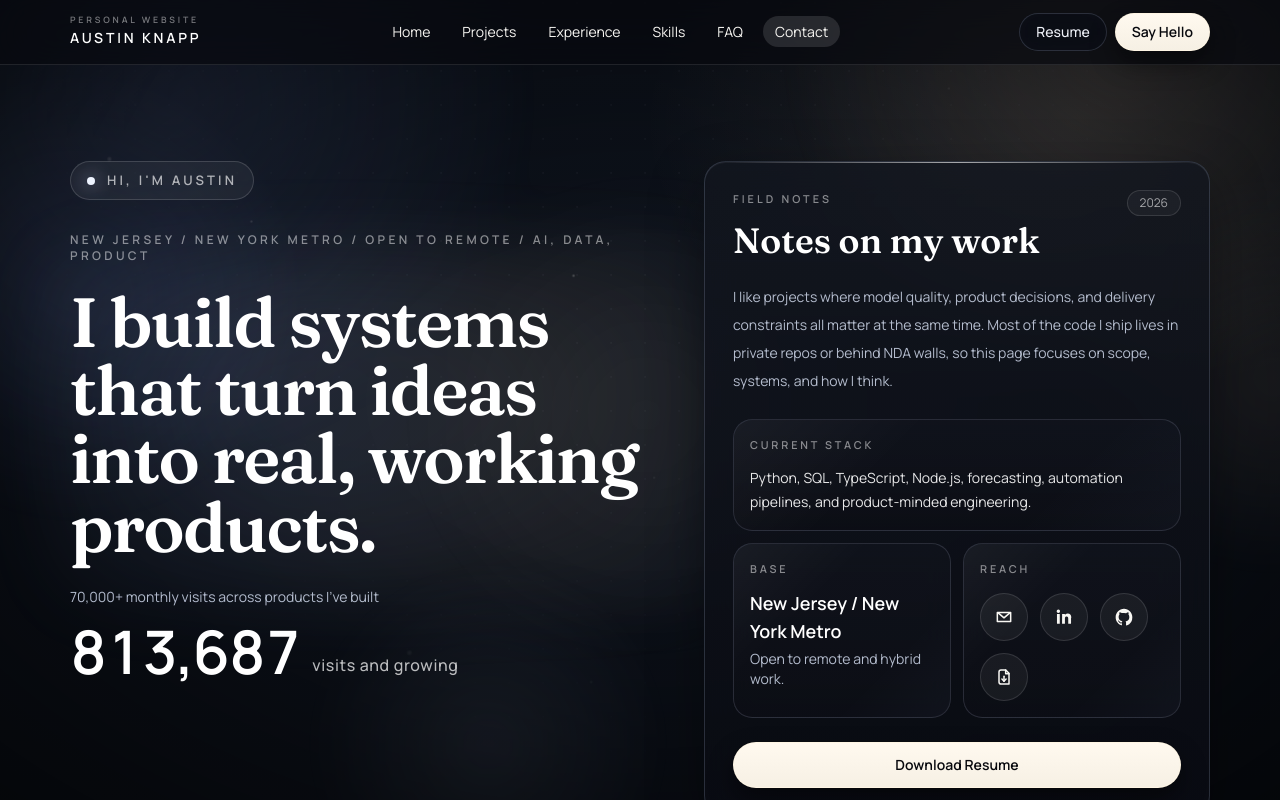
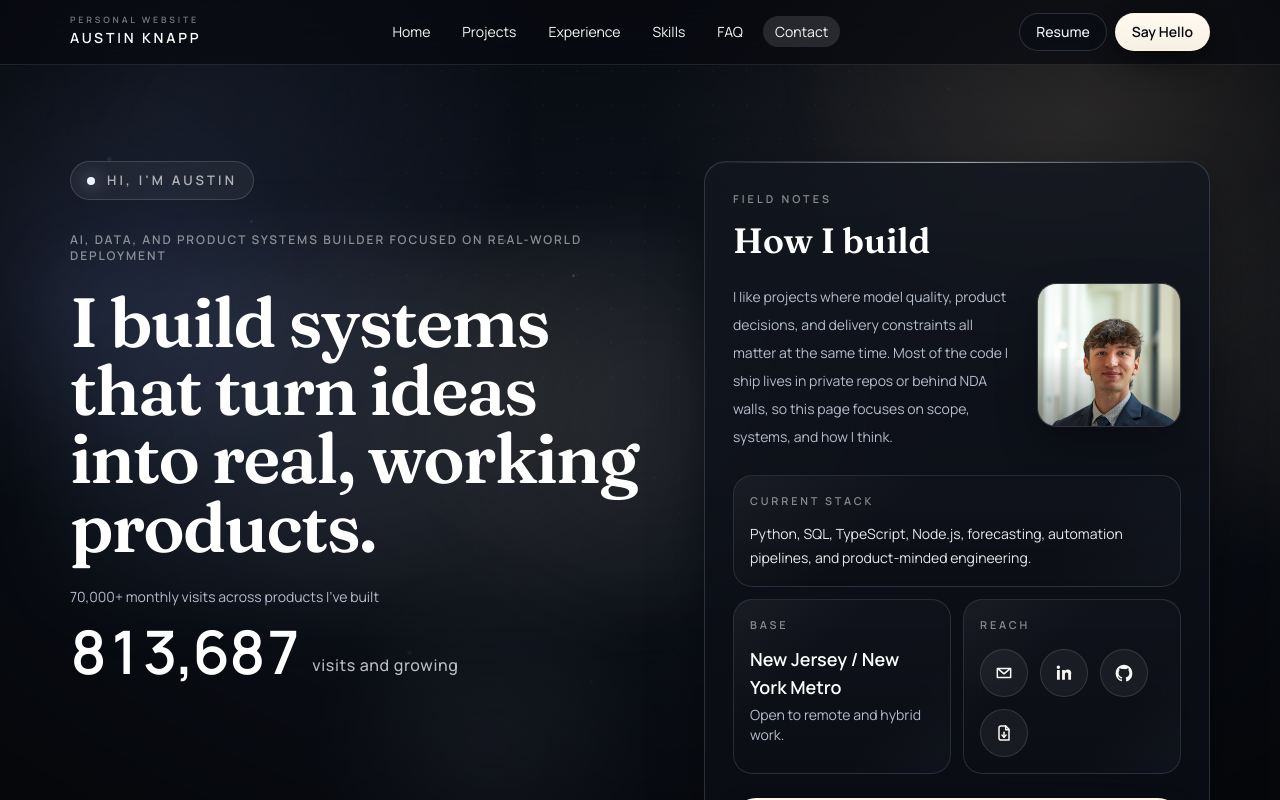
Before and after one commit to deej8888/austinknapp.com, a Next.js app: page / in a window 1280 px wide. Shown: the top 800 px of the page. Built offline with nearby package versions, Linux system fonts and the light colour scheme.

Commit message:
new deployment for hero text and headshot

```diff
--- a/components/Hero.tsx
+++ b/components/Hero.tsx
@@ -1,8 +1,10 @@
 "use client";
 
 import { motion, useScroll, useTransform } from "framer-motion";
+import Image from "next/image";
 import type { ReactNode } from "react";
 import { useEffect, useRef, useState } from "react";
+import headshot from "../Headshot.jpg";
 
 const CUMULATIVE_VISITS_BASE = 813687;
 const MONTHLY_VISITS = 70000;
@@ -111,8 +113,9 @@ export default function Hero() {
           </div>
 
           <div className="space-y-6">
-            <p className="text-xs font-semibold tracking-[0.28em] text-white/50 uppercase">
-              New Jersey / New York Metro / Open to Remote / AI, Data, Product
+            <p className="text-xs font-semibold tracking-[0.16em] text-white/50 uppercase">
+              AI, data, and product systems builder focused on real-world
+              deployment
             </p>
 
             <div className="headline-wrap">
@@ -147,27 +150,35 @@ export default function Hero() {
             className="absolute inset-x-6 top-0 h-px bg-gradient-to-r from-transparent via-white/60 to-transparent"
           />
 
-          <div className="flex items-start justify-between gap-4">
           <div>
             <p className="text-[0.68rem] font-semibold tracking-[0.28em] text-white/50 uppercase">
               Field Notes
             </p>
             <h2 className="mt-3 max-w-md text-3xl leading-tight font-semibold text-white sm:text-[2.2rem]">
-                Notes on my work
+              How I build
             </h2>
           </div>
 
-            <div className="rounded-full border border-white/12 bg-white/[0.04] px-3 py-1 text-xs text-white/60">
-              2026
+          <div className="mt-5 text-sm leading-7 text-[var(--muted)]">
+            <div className="relative float-right mb-3 ml-5 h-32 w-32 overflow-hidden rounded-[1.2rem] border border-white/12 bg-white/[0.04] shadow-[0_18px_40px_rgba(0,0,0,0.28)] sm:mb-4 sm:ml-6 sm:h-36 sm:w-36">
+              <Image
+                src={headshot}
+                alt="Austin Knapp headshot"
+                fill
+                sizes="(min-width: 640px) 144px, 128px"
+                className="scale-[1.22] object-cover object-[center_40%]"
+                priority
+              />
+              <div className="absolute inset-0 bg-gradient-to-t from-black/30 via-transparent to-white/10" />
             </div>
+            <p className="max-w-lg">
+              I like projects where model quality, product decisions, and
+              delivery constraints all matter at the same time. Most of the
+              code I ship lives in private repos or behind NDA walls, so this
+              page focuses on scope, systems, and how I think.
+            </p>
+            <div className="clear-both" />
           </div>
-
-          <p className="mt-5 max-w-lg text-sm leading-7 text-[var(--muted)]">
-            I like projects where model quality, product decisions, and
-            delivery constraints all matter at the same time. Most of the code
-            I ship lives in private repos or behind NDA walls, so this page
-            focuses on scope, systems, and how I think.
-          </p>
 
           <div className="mt-6 space-y-3">
             <article className="hero-note">
--- a/components/Navbar.tsx
+++ b/components/Navbar.tsx
@@ -1,6 +1,6 @@
 "use client";
 
-import { useEffect, useState } from "react";
+import { useEffect, useRef, useState } from "react";
 
 type NavItem = {
   id: string;
@@ -17,6 +17,7 @@ const navItems: NavItem[] = [
 ];
 
 export default function Navbar() {
+  const headerRef = useRef<HTMLElement | null>(null);
   const [activeSection, setActiveSection] = useState("hero");
 
   useEffect(() => {
@@ -45,7 +46,8 @@ export default function Navbar() {
     let frameId: number | null = null;
 
     const updateActiveSection = () => {
-      const scrollMarker = window.scrollY + 140;
+      const navHeight = headerRef.current?.offsetHeight ?? 64;
+      const activationLine = navHeight + 24;
       const isAtPageBottom =
         window.innerHeight + window.scrollY >=
         document.documentElement.scrollHeight - 2;
@@ -55,18 +57,46 @@ export default function Navbar() {
         return;
       }
 
-      let nextActiveSection = sections[0]?.id ?? "hero";
+      const visibleSections = sections
+        .map((section) => ({
+          ...section,
+          rect: section.element.getBoundingClientRect(),
+        }))
+        .filter(
+          (section) =>
+            section.rect.bottom > activationLine &&
+            section.rect.top < window.innerHeight,
+        );
 
-      for (const section of sections) {
-        if (section.element.offsetTop <= scrollMarker) {
-          nextActiveSection = section.id;
-          continue;
-        }
+      if (visibleSections.length > 0) {
+        const nextActiveSection = visibleSections.reduce((closest, section) => {
+          const closestDistance = Math.abs(closest.rect.top - activationLine);
+          const sectionDistance = Math.abs(section.rect.top - activationLine);
 
-        break;
+          if (sectionDistance < closestDistance) {
+            return section;
+          }
+
+          return closest;
+        }).id;
+
+        setActiveSection((current) =>
+          current === nextActiveSection ? current : nextActiveSection,
+        );
+        return;
       }
 
-      setActiveSection(nextActiveSection);
+      const fallbackSection = [...sections]
+        .reverse()
+        .find(
+          (section) =>
+            section.element.getBoundingClientRect().top <= activationLine,
+        );
+      const nextActiveSection = fallbackSection?.id ?? sections[0]?.id ?? "hero";
+
+      setActiveSection((current) =>
+        current === nextActiveSection ? current : nextActiveSection,
+      );
     };
 
     const requestUpdate = () => {
@@ -98,7 +128,10 @@ export default function Navbar() {
   }, []);
 
   return (
-    <header className="sticky top-0 z-50 border-b border-white/10 bg-[rgba(8,10,15,0.68)] backdrop-blur-xl">
+    <header
+      ref={headerRef}
+      className="sticky top-0 z-50 border-b border-white/10 bg-[rgba(8,10,15,0.68)] backdrop-blur-xl"
+    >
       <div className="container-shell flex h-16 items-center justify-between gap-6">
         <a
           href="#hero"
```
Also changed, not shown: Headshot.jpg (added). Lines whose indentation alone changed are shown as unchanged.
